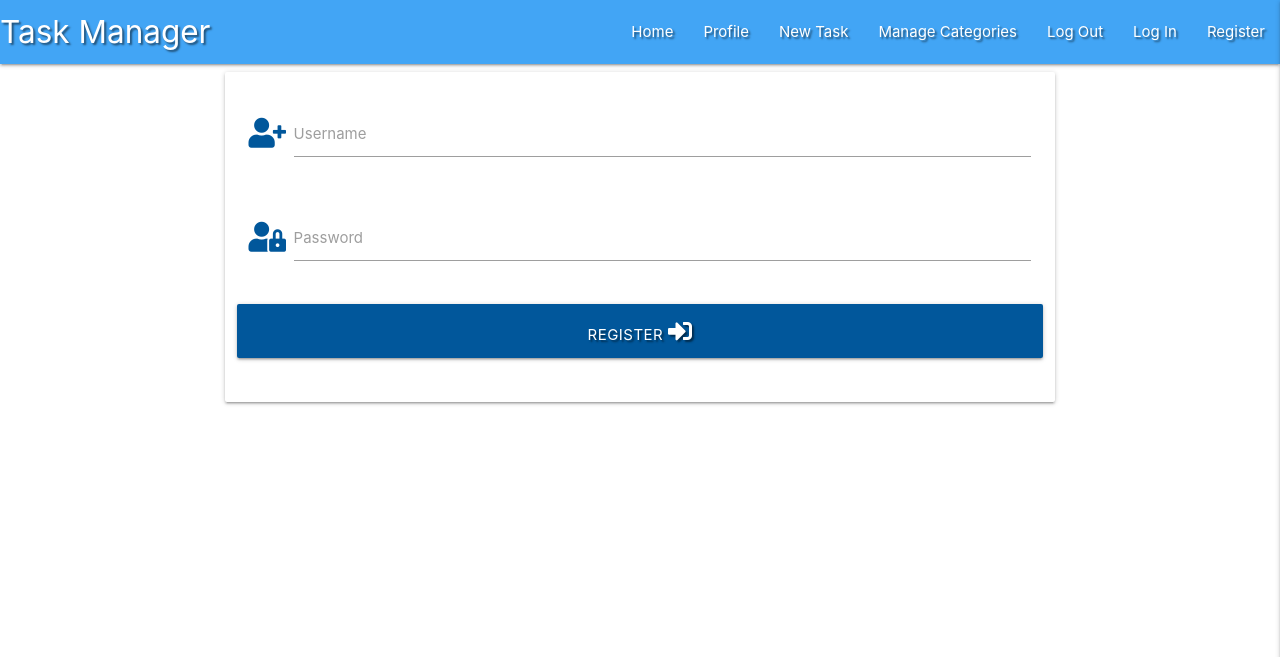
After one commit to Nicola2309/task_manager, a Flask app: page /register in a window 1280 px wide. The commit adds this page. Shown: the top 657 px of the page. Run offline with Flask 2, Linux system fonts and the light colour scheme; some libraries are stand-ins or nearby versions.

Commit message:
Add Register template

```diff
--- a/app.py
+++ b/app.py
@@ -6,6 +6,7 @@ from flask import (
 from flask_pymongo import PyMongo
 #MongDB stores data in a JSON-like format called BSON, to find documents we must be able to render/retrieve the ObjectId's.
 from bson.objectid import ObjectId
+from werkzeug.security import generate_password_hash, check_password_hash
 if os.path.exists("env.py"):
     import env
 
@@ -27,6 +28,11 @@ def get_tasks():
     return render_template("tasks.html", tasks=tasks) #The light-blue 'tasks' is what the template will use, the white 'tasks' is the variable we defined in the line above.
 
 
+@app.route("/register", methods=["GET", "POST"])
+def register():
+    return render_template("register.html")
+
+
 if __name__ == "__main__":
     app.run(host=os.environ.get("IP"),
             port=int(os.environ.get("PORT")),
--- a/static/js/script.js
+++ b/static/js/script.js
@@ -1,3 +1,3 @@
 $(document).ready(function(){
-    $('.sidenav').sidenav();
+    $('.sidenav').sidenav({edge: "right"});
   });
--- a/templates/base.html
+++ b/templates/base.html
@@ -16,16 +16,16 @@
     <!-- top navbar -->
     <nav class="nav-extended text-shadow blue lighten-1">
     <div class="nav-wrapper">
-      <a href="#!" class="brand-logo">Task Manager</a>
-      <a href="#" data-target="mobile-demo" class="sidenav-trigger"><i class="fas fa-bars"></i></a>
+      <a href="{{ url_for('get_tasks') }}" class="brand-logo">Task Manager</a>
+      <a href="#" data-target="mobile-demo" class="sidenav-trigger right"><i class="fas fa-bars"></i></a>
       <ul class="right hide-on-med-and-down">
-        <li><a href="#">Home</a></li>
+        <li><a href="{{ url_for('get_tasks') }}">Home</a></li>
         <li><a href="#">Profile</a></li>
         <li><a href="#">New Task</a></li>
         <li><a href="#">Manage Categories</a></li>
         <li><a href="#">Log Out</a></li>
         <li><a href="#">Log In</a></li>
-        <li><a href="#">Register</a></li>
+        <li><a href="{{ url_for('register') }}">Register</a></li>
       </ul>
     </div>
   </nav>
@@ -33,13 +33,13 @@
   <!-- mobile sidenav -->
   <ul class="sidenav" id="mobile-demo">
         <li><h4 class="center-align light-blue-text text-darken-4">Task Manager</h4></li>
-        <li><a href="#">Home</a></li>
+        <li><a href="{{ url_for('get_tasks') }}">Home</a></li>
         <li><a href="#">Profile</a></li>
         <li><a href="#">New Task</a></li>
         <li><a href="#">Manage Categories</a></li>
         <li><a href="#">Log Out</a></li>
         <li><a href="#">Log In</a></li>
-        <li><a href="#">Register</a></li>
+        <li><a href="{{ url_for('register') }}">Register</a></li>
   </ul>
 
 </header>
--- /dev/null
+++ b/templates/register.html
@@ -0,0 +1,33 @@
+{% extends "base.html" %}
+{%block content%}
+
+<div class="row">
+    <form class="col s12 m8 offset-m2" method="POST" action="{{ url_for('register') }}">
+        <div class="card-panel">
+            <div class="row">
+                <!-- username -->
+                <div class="input-field col s12">
+                    <i class="fas fa-user-plus prefix light-blue-text text-darken-4"></i>
+                    <input id="username" type="text" class="validate">
+                    <label for="username">Username</label>
+                </div>
+            </div>
+            <!-- password -->
+            <div class="row">
+                <div class="input-field col s12">
+                    <i class="fas fa-user-lock prefix light-blue-text text-darken-4"></i>
+                    <input id="password" type="password" class="validate">
+                    <label for="password">Password</label>
+                </div>
+            </div>
+            <!-- register -->
+            <div class="row">
+                <button type="submit" class="col s12 btn-large light-blue darken-4 text-shadow">
+                    Register <i class="fas fa-sign-in-alt"></i>
+                </button>
+            </div>
+        </div>
+    </form>
+</div>
+
+{% endblock %}
```
